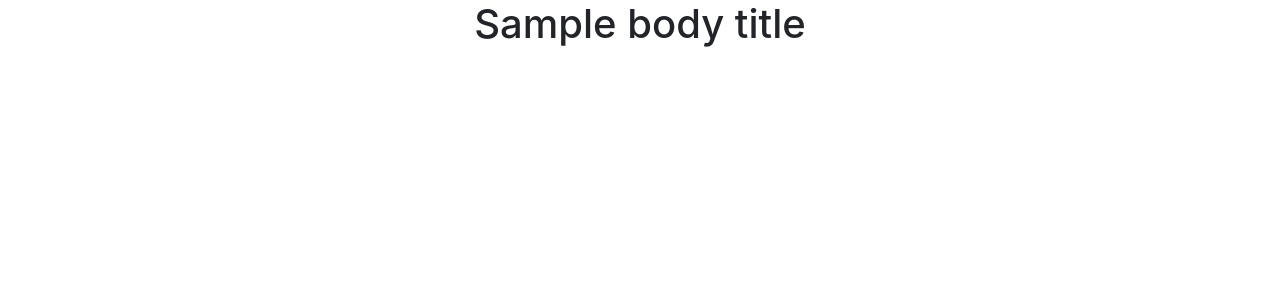
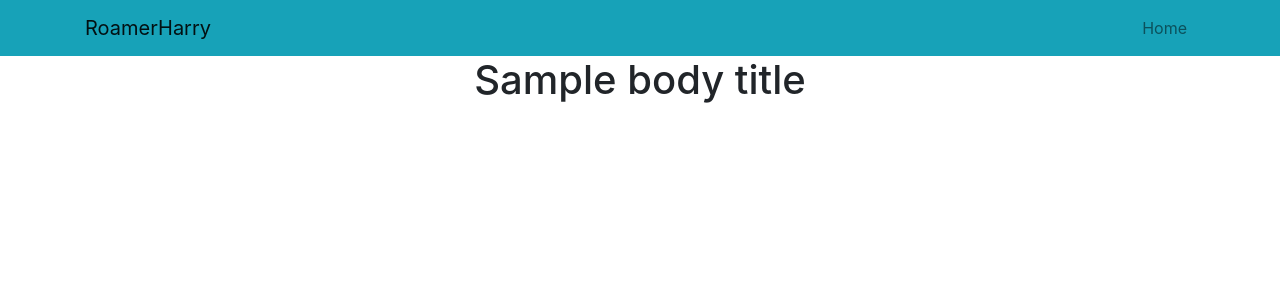
Before and after one commit to harryhmx/roamerharry, a Django app: template templates/index.html in a window 1280 px wide. Shown: the top 300 px of the page. Run offline with Django 3.2, Linux system fonts and the light colour scheme; the template is opened without the code that fills it: most values are stand-ins (such as "Sample title", 1, 10 or a date in 2020); style sheets or scripts are compiled from the project's sources; some libraries are stand-ins or nearby versions.

Commit message:
Config django sass and add navbar

```diff
--- /dev/null
+++ b/static/stylesheets/base.scss
@@ -0,0 +1,3 @@
+body {
+  padding-top: 56px;  /* navbar height */
+}
--- a/templates/base.html
+++ b/templates/base.html
@@ -4,6 +4,7 @@
 {% include "head.html" %}
 
 <body>
+  {% include "header.html" %}
   {% block main_body %}{% endblock %}
 </body>
 
--- a/templates/head.html
+++ b/templates/head.html
@@ -1,3 +1,5 @@
+{% load sass_tags %}
+
 <head>
   <meta charset="utf-8"/>
   <meta http-equiv="X-UA-Compatible" content="IE=edge"/>
@@ -5,6 +7,8 @@
   <title>{{ head_title|default:'RoamerHarry' }}</title>
   <!-- Bootstrap CSS -->
   <link rel="stylesheet" href="https://cdn.staticfile.org/twitter-bootstrap/4.3.1/css/bootstrap.min.css"/>
+  <!-- Customize styles -->
+  <link href="{% sass_src 'stylesheets/base.scss' %}" rel="stylesheet"/>
   <!-- jQuery -->
   <script src="https://cdn.staticfile.org/jquery/3.2.1/jquery.min.js"></script>
   <!-- Popper.js -->
--- /dev/null
+++ b/templates/header.html
@@ -0,0 +1,15 @@
+<nav class="navbar fixed-top navbar-expand-lg navbar-light bg-info">
+  <div class="container">
+    <a class="navbar-brand" href="{% url 'home' %}">RoamerHarry</a>
+    <button class="navbar-toggler" type="button" data-toggle="collapse" data-target="#navbar" aria-controls="navbar" aria-expanded="false" aria-label="Toggle navigation">
+      <span class="navbar-toggler-icon"></span>
+    </button>
+    <div class="collapse navbar-collapse" id="navbar">
+      <ul class="navbar-nav ml-auto">
+        <li class="nav-item">
+          <a class="nav-link" href="{% url 'home' %}">Home</a>
+        </li>
+      </ul>
+    </div>
+  </div>
+</nav>
--- a/templates/index.html
+++ b/templates/index.html
@@ -2,8 +2,8 @@
 
 {% block main_body %}
   <div class="home-page">
-    <div class="container text-center">
-      <h1>{{ body_title }}</h1>
+    <div class="container">
+      <h1 class="text-center">{{ body_title }}</h1>
     </div>
   </div>
 {% endblock %}
```
Also changed, not shown: roamerharry/settings.py (+11 -0 lines), 1 other file.
